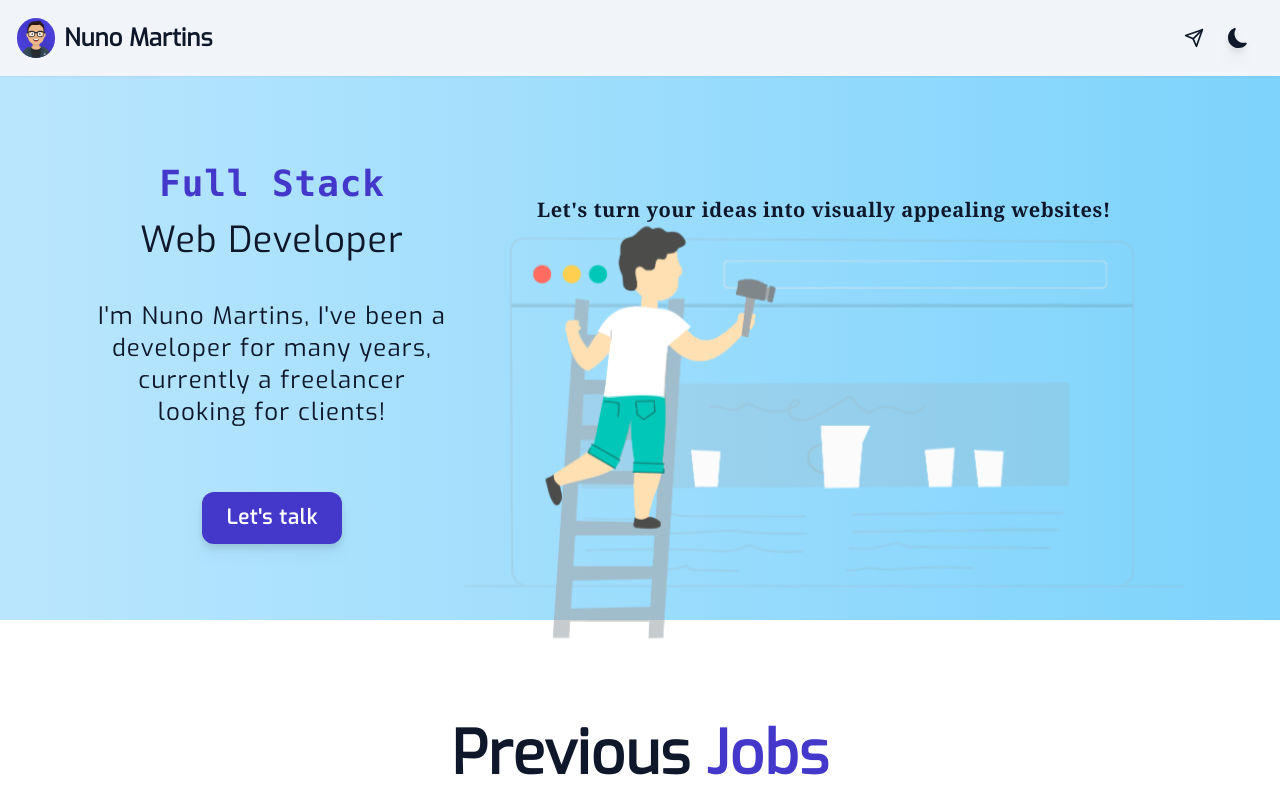
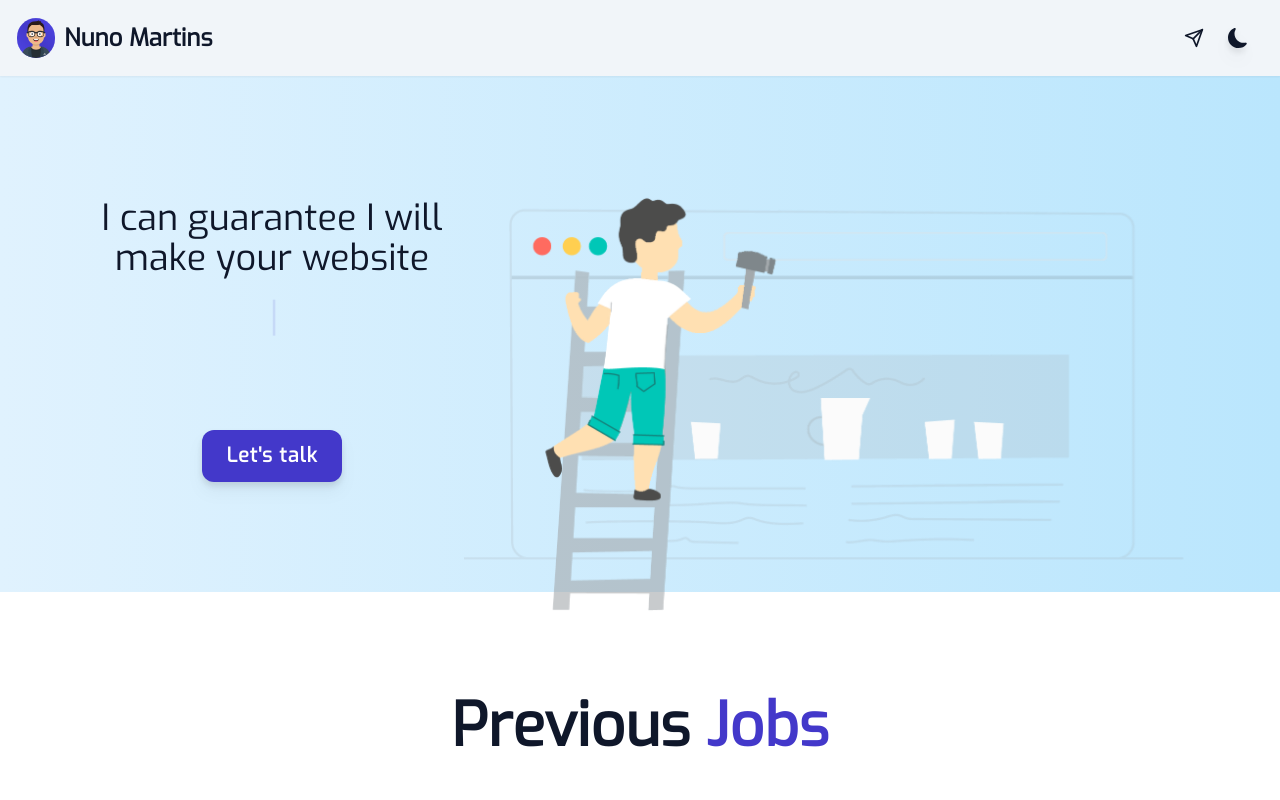
Before and after one commit to Filigs/next-portfolio, a Next.js app: page / in a window 1280 px wide. Shown: the top 800 px of the page. Built offline with nearby package versions, Linux system fonts and the light colour scheme.

Commit message:
added more CTA to banner
* typewritter effect added
* color changes for better accessibility
* deleted "Full Stack Web developer" from banner as it seems repetitive

```diff
--- a/components/index/biography.js
+++ b/components/index/biography.js
@@ -1,13 +1,31 @@
+import { Typewriter } from "react-simple-typewriter";
+
 export default function Biography() {
   const biography = {
     // title: "Hey there, I'm Filipe",
-    body: "I'm Nuno Martins, I've been a developer for many years, currently a freelancer looking for clients!",
+    body: "I can guarantee I will make your website ",
   };
+
+  // returnText = <div className='App'>
+  //   <Typewriter />
+  // </div>
   return (
     <div className="border-0">
-      <p className="text-lg tracking-wider text-center lg:text-xl xl:text-2xl lg:max-w-xl">
+      <div className="text-xl font-medium text-center lg:text-2xl xl:text-4xl lg:max-w-xl">
         {biography.body}
-      </p>
+        <div className="mt-4 font-serif font-black tracking-wider text-secondaryLight dark:text-secondaryDark">
+          <Typewriter
+            cursor="true"
+            loop="0"
+            words={[
+              "Responsive",
+              "User Friendly",
+              "Lightweight",
+              "SEO Friendly",
+            ]}
+          />
+        </div>
+      </div>
     </div>
   );
 }
--- a/components/index/hero.js
+++ b/components/index/hero.js
@@ -2,32 +2,19 @@ import Image from "next/image";
 import landingImage from "/public/engineering.png";
 import Biography from "./biography";
 import Link from "next/link";
+import React from "react";
+import { Typewriter } from "react-simple-typewriter";
 
 export default function Hero() {
-  const filipe = {
-    name: "Nuno Filipe Martins",
-    role: "Web Developer",
-    spec: "Full Stack",
-    about: "Let's turn your ideas into visually appealing websites!",
-  };
-
   return (
     <div className="border-0">
       <div id="hero-banner">
         {/* hero */}
         <div className="grid text-center rounded lg:gap-4 lg:grid-cols-3 lg:text-center lg:items-center">
           {/* text */}
-          <div>
-            <div>
-              <div className="grid mb-10 text-2xl tracking-wide lg:mb-15 lg:text-4xl">
-                <div className="grid gap-2 lg:gap-4 text-dark dark:text-light lg:mb-15">
-                  <span className="font-mono text-4xl font-black text-secondaryLight dark:text-secondaryDark">
-                    {filipe.spec + " "}
-                  </span>
-                  <span>{filipe.role}</span>
-                </div>
-              </div>
-              <div className="mb-10 lg:mb-16">
+
+          <div className="grid gap-24">
+            <div className="">
               <Biography />
             </div>
             <div className="text-center ">
@@ -39,16 +26,15 @@ export default function Hero() {
               </Link>
             </div>
           </div>
-          </div>
 
           {/* ! text */}
 
           {/* landing pic */}
 
           <div className="items-center justify-center pt-12 translate-y-10 lg:min-w-full lg:translate-y-20 lg:col-span-2">
-            <p className="font-serif text-xl font-bold tracking-wide lg:text-xl text-dark dark:text-light lg:-translate-y-14">
+            {/* <p className="font-serif text-xl font-bold tracking-wide lg:text-xl text-dark dark:text-light lg:-translate-y-14">
               {filipe.about}
-            </p>
+            </p> */}
             <Image src={landingImage} alt="Web development vector" />
           </div>
         </div>
--- a/next.config.js
+++ b/next.config.js
@@ -4,20 +4,4 @@ const nextConfig = {
   reactStrictMode: true,
   swcMinify: true,
 };
-
-const withMDX = require("@next/mdx")({
-  extension: /\.mdx?$/,
-  options: {
-    remarkPlugins: [],
-    rehypePlugins: [],
-    // If you use `MDXProvider`, uncomment the following line.
-    providerImportSource: "@mdx-js/react",
-  },
-});
-module.exports = [
-  nextConfig,
-  withMDX({
-    // Append the default value with md extensions
-    pageExtensions: ["ts", "tsx", "js", "jsx", "md", "mdx"],
-  }),
-];
+module.exports = nextConfig;
--- a/package.json
+++ b/package.json
@@ -24,6 +24,7 @@
     "react": "^18.2.0",
     "react-dom": "^18.2.0",
     "react-icons": "^4.4.0",
+    "react-simple-typewriter": "^5.0.1",
     "sharp": "^0.30.7"
   },
   "devDependencies": {
--- a/pages/contact-form.js
+++ b/pages/contact-form.js
@@ -38,7 +38,6 @@ export default function ContactForm() {
               type="email"
               name="email"
               placeholder="Email@provider.com"
-              className="shadow-sm bg-slate-50 border border-slate-300 text-dark text-sm lg:text-md xl:text-lg rounded-lg focus:ring-secondaryDark focus:border-secondaryDark block w-full p-2.5 dark:bg-slate-700 dark:border-slate-600 dark:placeholder-slate-400 dark:text-light dark:focus:ring-secondaryDark dark:focus:border-secondaryDark dark:shadow-sm-light "
               required
             />
             <ValidationError
@@ -57,7 +56,6 @@ export default function ContactForm() {
             <input
               type="text"
               id="subject"
-              className="block w-full p-3 text-sm border rounded-lg shadow-sm lg:text-md xl:text-lg text-dark bg-slate-50 border-slate-300 focus:ring-secondaryDark focus:border-secondaryDark dark:bg-slate-700 dark:border-slate-600 dark:placeholder-slate-400 dark:text-light dark:focus:ring-secondaryDark dark:focus:border-secondaryDark dark:shadow-sm-light "
               placeholder="Startup / E-Commerce / Web app / SaaS ..."
               required
             />
@@ -77,7 +75,6 @@ export default function ContactForm() {
             <textarea
               id="message"
               rows="6"
-              className="block p-2.5 w-full text-sm lg:text-md xl:text-lg text-dark bg-slate-50 rounded-lg shadow-sm border border-slate-300 focus:ring-secondaryDark focus:border-secondaryDark dark:bg-slate-700 dark:border-slate-600 dark:placeholder-slate-400 dark:text-light dark:focus:ring-secondaryDark dark:focus:border-secondaryDark "
               placeholder="Please let me know what's on your mind, feel free to elaborate as much as possible."
             ></textarea>
             <ValidationError
--- a/styles/globals.css
+++ b/styles/globals.css
@@ -32,6 +32,18 @@ a {
   }
 
   div#hero-banner {
-    @apply items-center block px-8 pt-8 pb-4 leading-normal lg:pb-8 xl:pb-5 lg:gap-x-8 lg:px-12 xl:px-24 bg-gradient-to-r from-sky-200 to-sky-300 dark:bg-gradient-to-r dark:from-indigo-600 dark:to-indigo-800 lg:min-w-full;
+    @apply items-center block px-8 pt-8 pb-4 leading-normal lg:pb-8 xl:pb-5 lg:gap-x-8 lg:px-12 xl:px-24 bg-gradient-to-r from-sky-100 to-sky-200 dark:bg-gradient-to-r dark:from-indigo-700 dark:to-indigo-900 lg:min-w-full;
+  }
+
+  /* forms */
+  textarea {
+    @apply block;
+    @apply p-2.5 w-full text-sm lg:text-base xl:text-lg text-dark bg-slate-50 rounded-lg shadow-sm border border-slate-300 focus:ring-secondaryDark focus:border-secondaryDark dark:bg-slate-700 dark:border-slate-600 dark:placeholder-slate-400 dark:text-light dark:focus:ring-secondaryDark dark:focus:border-secondaryDark;
+  }
+  input {
+    @apply shadow-sm bg-slate-50 border border-slate-300 text-dark text-sm lg:text-base xl:text-lg rounded-lg focus:ring-secondaryDark focus:border-secondaryDark block w-full p-2.5 dark:bg-slate-700 dark:border-slate-600 dark:placeholder-slate-400 dark:text-light dark:focus:ring-secondaryDark dark:focus:border-secondaryDark dark:drop-shadow-sm;
+  }
+  label {
+    @apply block mb-2 text-base font-medium lg:text-lg xl:text-xl text-dark dark:text-light;
   }
 }
```
Also changed, not shown: 2 other files (tests, documents, lock files or other folders). Lines whose indentation alone changed are shown as unchanged.
